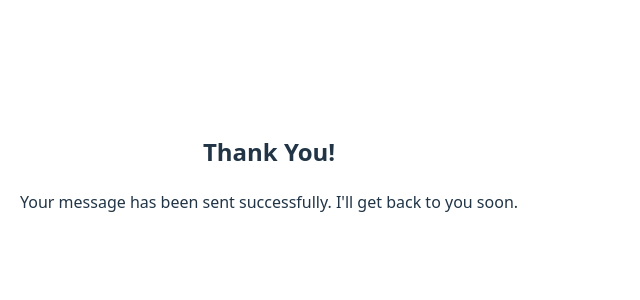
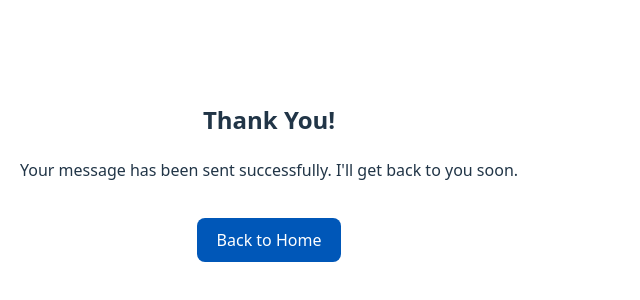
Before and after one commit to Crotoconlaptop/ggportafolio, a React (Vite) app: page /thanks in a window 1280 px wide. Shown: the part 228-528 px from the top of the page, without its empty margins (0-640 px from the left). Built offline with nearby package versions, Linux system fonts and the light colour scheme.

Commit message:
mail seguro!!

```diff
--- a/src/pages/Thanks.jsx
+++ b/src/pages/Thanks.jsx
@@ -3,6 +3,15 @@ export default function Thanks() {
       <section style={{ textAlign: "center", padding: "60px 20px" }}>
         <h2>Thank You!</h2>
         <p>Your message has been sent successfully. I'll get back to you soon.</p>
+        <a href="/" style={{
+          marginTop: "20px",
+          display: "inline-block",
+          padding: "10px 20px",
+          backgroundColor: "#0057b8",
+          color: "white",
+          borderRadius: "8px",
+          textDecoration: "none"
+        }}>Back to Home</a>
       </section>
     );
   }
```
Also changed, not shown: src/vercel.json (added).
